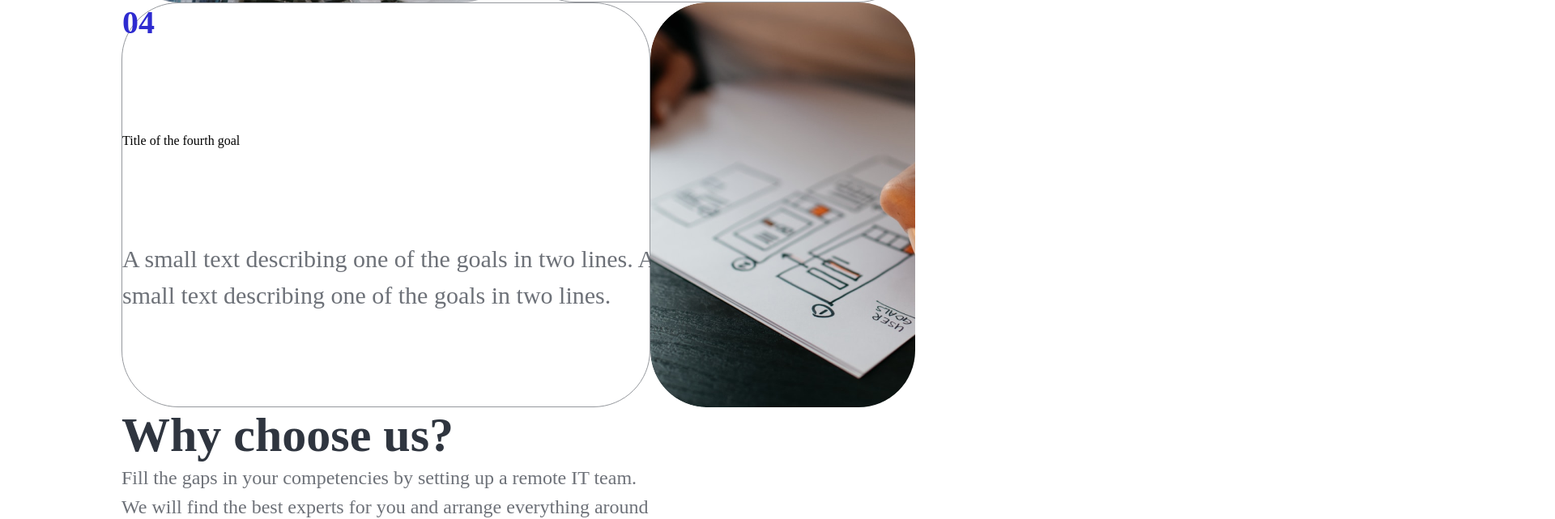
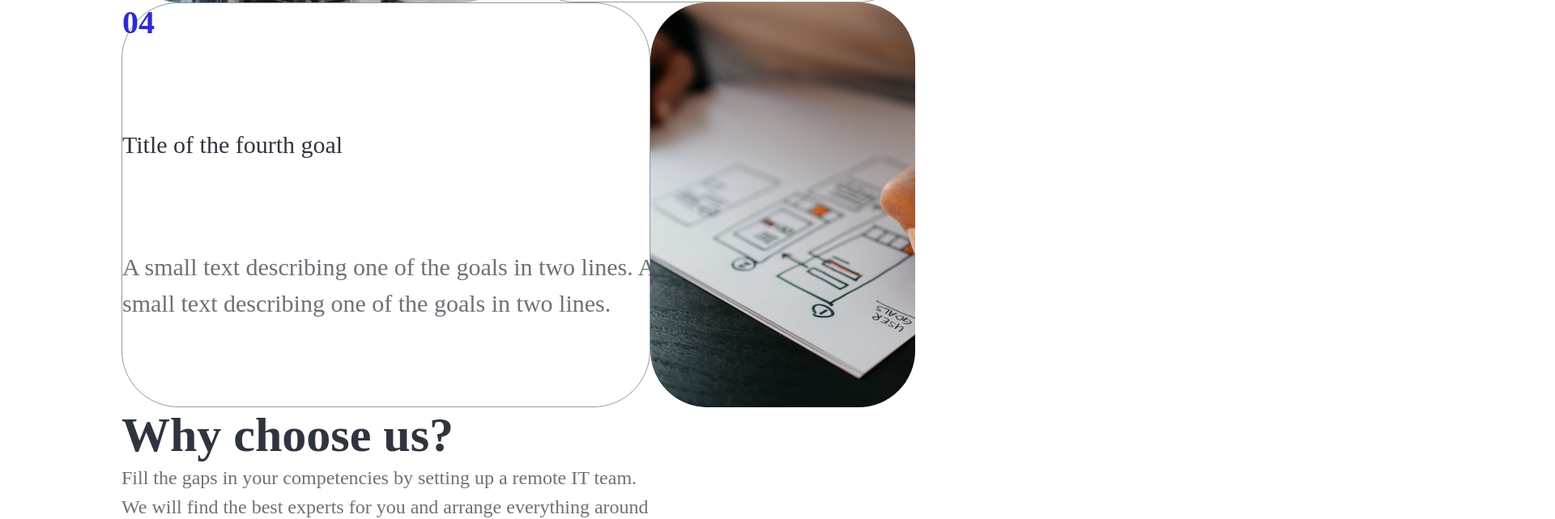
Before and after one commit to AlijaIvanovaite/css-varlytes, a plain HTML site: page index.html in a window 1280 px wide. Shown: the part 2321-2962 px from the top of the page at 81% size, 1920 px wide, since content can reach past the window. Drawn offline with Linux system fonts and the light colour scheme.

Commit message:
fixed_one_line

```diff
--- a/css/main.css
+++ b/css/main.css
@@ -495,7 +495,7 @@ main{
 
 /* How we work? */
 .How_work{
-    /* width: 1920px; */
+    width: 1920px;
     height: 971px;
 }
 .dezutes{
--- a/index.html
+++ b/index.html
@@ -99,7 +99,7 @@
       </div>
       <div class="cube4">
             <h3 class="number">04</h3>
-            <p class="minimame">Title of the fourth goal</p>
+            <p class="mininame">Title of the fourth goal</p>
             <p class="text2x">
               A small text describing one of the goals in two lines. A small
               text describing one of the goals in two lines.
```
